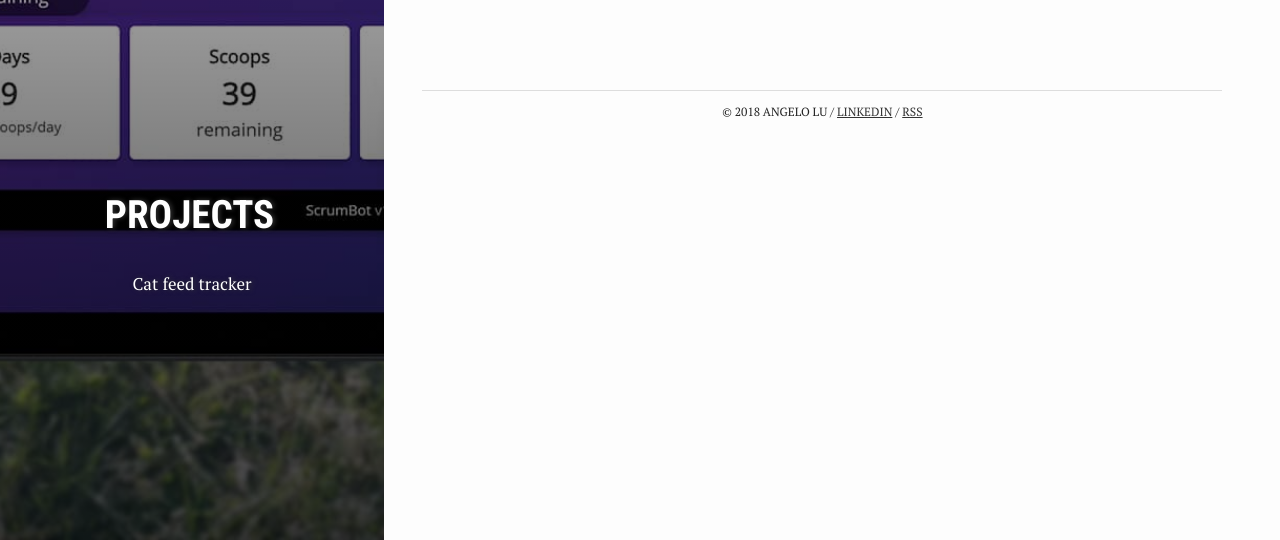
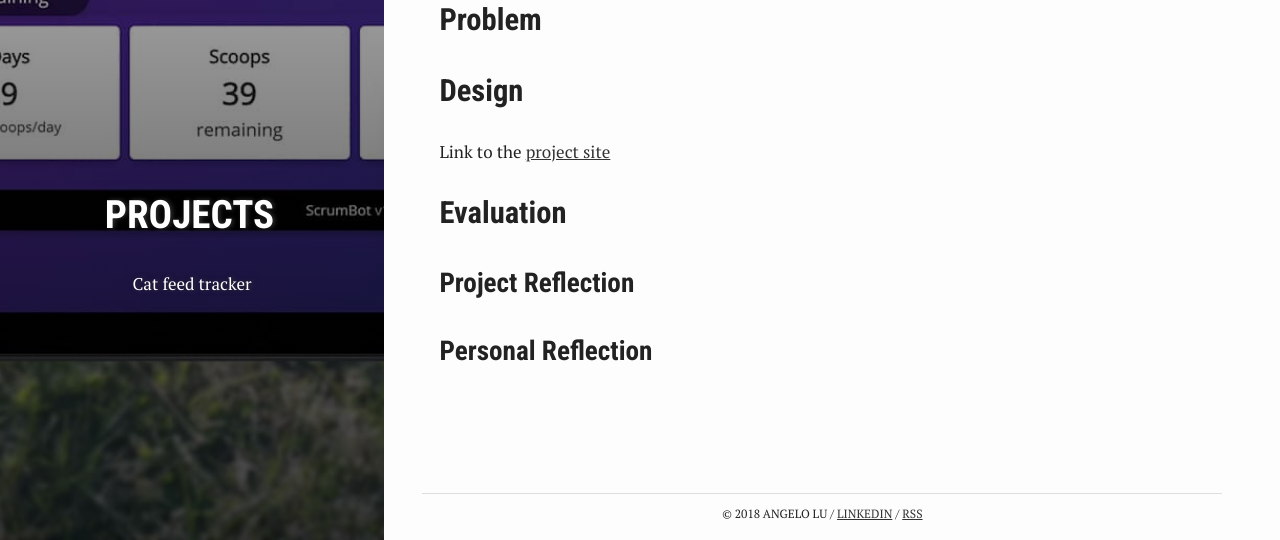
Before and after one commit to angelolu/angelolu.github.io, a Jekyll site: the page built from _posts/2018-04-14-scrumbot.md, in a window 1280 px wide and 1134 px high. Shown: the part 594-1134 px from the top of the window. Built offline with Jekyll 4.4.1, drawn with Linux system fonts in a browser that asks for light colours.

Commit message:
Added basic demo links for scrumbot and my room

```diff
--- a/_posts/2018-04-14-scrumbot.md
+++ b/_posts/2018-04-14-scrumbot.md
@@ -14,3 +14,13 @@ tech: ['HTML + JS', 'Serverless Node.JS', 'Arduino']
 ---
 ##### A project by Angelo Lu
 ![Scrumbot Animation](/assets/images/scrumbot.gif)
+## Problem
+
+## Design
+Link to the [project site](https://scrumbot.angelolu.tech)
+
+## Evaluation
+
+### Project Reflection
+
+### Personal Reflection
```
Also changed, not shown: _posts/2018-10-6-my-room.md (+11 -0 lines).
